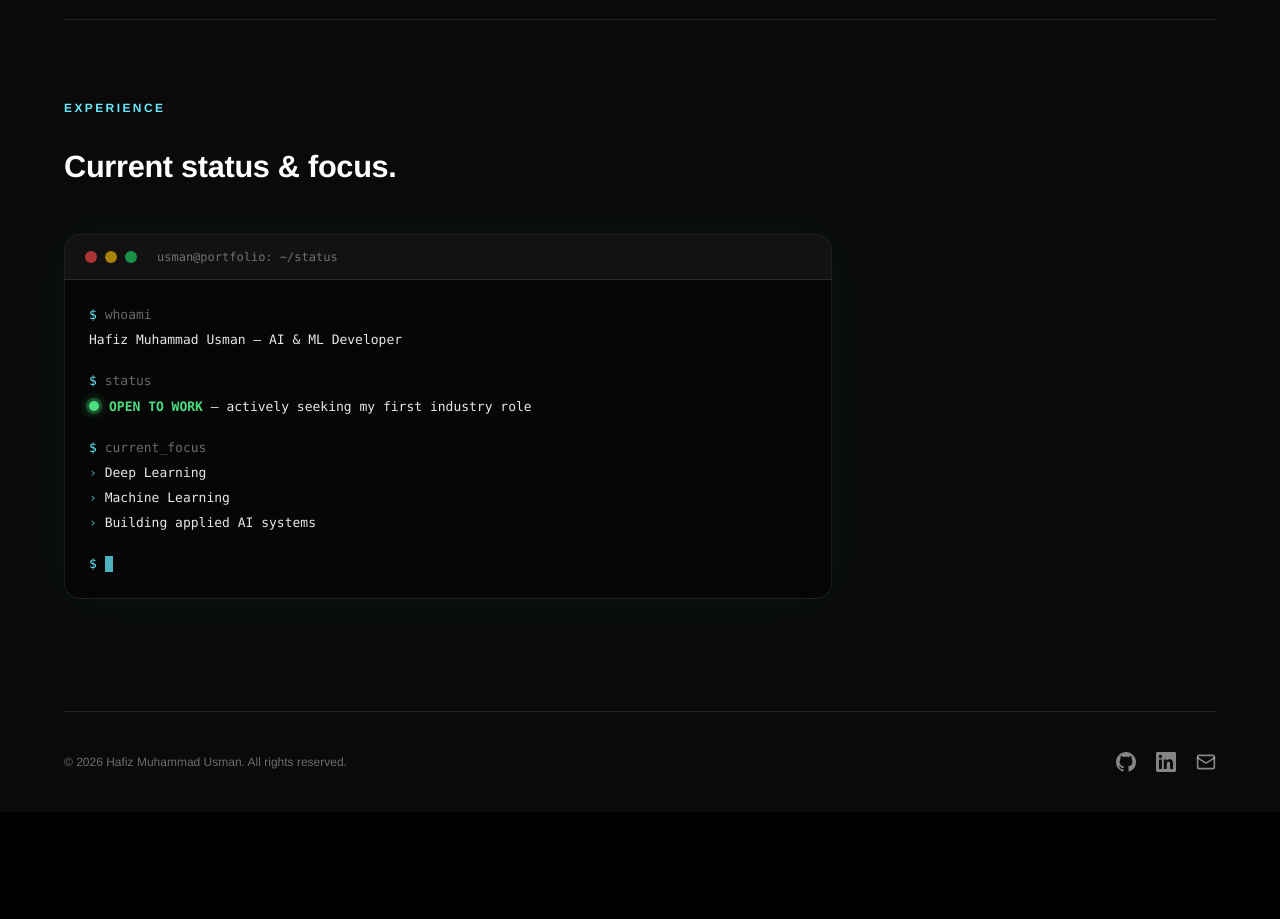
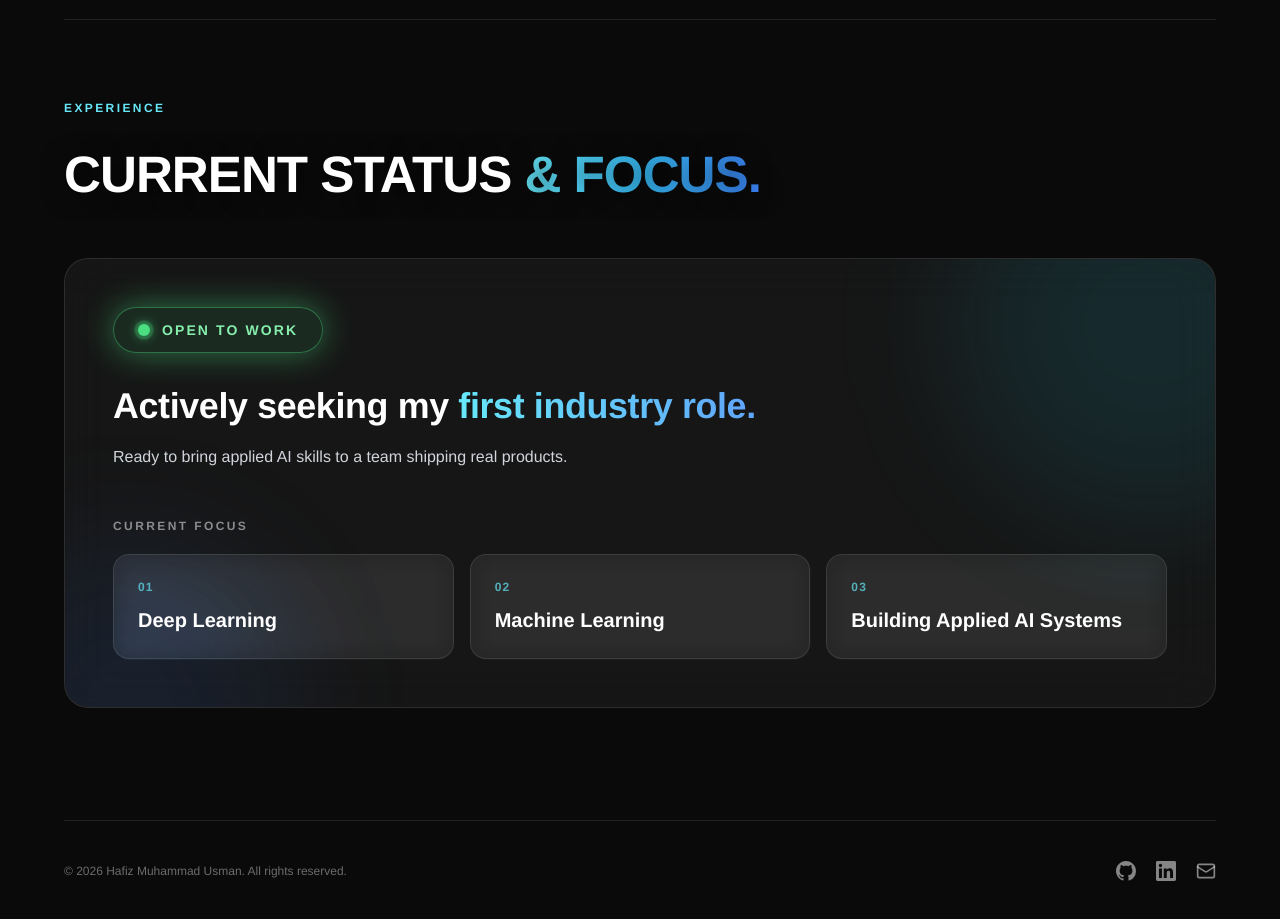
Before and after one commit to hmusman2804045-max/portfolio, a React (Vite) app: page / in a window 1280 px wide. Shown: the part 2680-3599 px from the top of the page. Before the commit the page ends 3492 px from the top, so only its background shows below. Built offline with nearby package versions, Linux system fonts and the light colour scheme; no server answers; a web font is replaced by a local one.

Commit message:
style: Redesign Experience section with premium glassmorphism card

```diff
--- a/src/components/Experience.tsx
+++ b/src/components/Experience.tsx
@@ -1,9 +1,12 @@
+import { motion } from 'framer-motion'
 import FadeUp from './FadeUp'
 
-/**
- * "Current Status & Focus" rendered as a live terminal window rather than a
- * corporate timeline — fits an early-career AI developer better.
- */
+const FOCUS_ITEMS = [
+  { index: '01', label: 'Deep Learning' },
+  { index: '02', label: 'Machine Learning' },
+  { index: '03', label: 'Building Applied AI Systems' },
+]
+
 export default function Experience() {
   return (
     <section
@@ -18,85 +21,105 @@ export default function Experience() {
         </FadeUp>
 
         <FadeUp delay={0.1}>
+          <h2
+            className="mt-8 max-w-3xl font-extrabold uppercase text-white [text-shadow:0_2px_24px_rgba(0,0,0,0.55)]"
+            style={{
+              fontSize: 'clamp(30px, 4vw, 56px)',
+              lineHeight: 1.05,
+              letterSpacing: '-0.02em',
+            }}
+          >
+            Current status{' '}
+            <span className="bg-gradient-to-r from-cyan-300 via-sky-400 to-blue-500 bg-clip-text text-transparent">
+              &amp; focus.
+            </span>
+          </h2>
+        </FadeUp>
+
+        <FadeUp delay={0.2} y={24}>
+          <motion.div
+            whileHover={{ scale: 1.01 }}
+            transition={{ duration: 0.3, ease: 'easeOut' }}
+            className="relative mt-14 overflow-hidden rounded-3xl border border-white/10 bg-white/5 p-12 backdrop-blur-xl max-[900px]:p-6"
+          >
+            {/* Ambient glow inside the card */}
+            <div
+              aria-hidden
+              className="pointer-events-none absolute -right-32 -top-32 h-96 w-96 rounded-full bg-cyan-400/10 blur-3xl"
+            />
+            <div
+              aria-hidden
+              className="pointer-events-none absolute -bottom-40 -left-24 h-80 w-80 rounded-full bg-blue-500/10 blur-3xl"
+            />
+
+            <div className="relative">
+              {/* Pulsating OPEN TO WORK badge */}
+              <motion.div
+                animate={{
+                  boxShadow: [
+                    '0 0 15px rgba(74,222,128,0.2)',
+                    '0 0 35px rgba(74,222,128,0.5)',
+                    '0 0 15px rgba(74,222,128,0.2)',
+                  ],
+                }}
+                transition={{
+                  duration: 2.4,
+                  repeat: Infinity,
+                  ease: 'easeInOut',
+                }}
+                className="inline-flex items-center gap-3 rounded-full border border-green-400/40 bg-green-400/10 px-6 py-3"
+              >
+                <span className="relative flex h-3 w-3 shrink-0">
+                  <span className="absolute inline-flex h-full w-full animate-ping rounded-full bg-green-400 opacity-60" />
+                  <span className="relative inline-flex h-3 w-3 rounded-full bg-green-400 shadow-[0_0_12px_rgba(74,222,128,0.9)]" />
+                </span>
+                <span className="text-sm font-bold uppercase tracking-[0.15em] text-green-300 max-[900px]:text-xs">
+                  Open to Work
+                </span>
+              </motion.div>
+
               <p
-            className="mt-8 max-w-3xl font-bold text-white"
+                className="mt-8 max-w-2xl font-bold text-white"
                 style={{
-              fontSize: 'clamp(22px, 2.4vw, 34px)',
-              lineHeight: 1.25,
+                  fontSize: 'clamp(24px, 2.8vw, 40px)',
+                  lineHeight: 1.2,
                   letterSpacing: '-0.01em',
                 }}
               >
-            Current status &amp; focus.
-          </p>
-        </FadeUp>
-
-        <FadeUp delay={0.2} y={24}>
-          <div className="mt-12 max-w-3xl overflow-hidden rounded-2xl border border-white/10 bg-black/40 shadow-[0_0_60px_rgba(34,211,238,0.06)] backdrop-blur-md">
-            {/* Title bar */}
-            <div className="flex items-center gap-2 border-b border-white/10 bg-white/5 px-5 py-3.5">
-              <span className="h-3 w-3 rounded-full bg-red-500/70" />
-              <span className="h-3 w-3 rounded-full bg-yellow-500/70" />
-              <span className="h-3 w-3 rounded-full bg-green-500/70" />
-              <span className="ml-3 font-mono text-xs text-white/40">
-                usman@portfolio: ~/status
-              </span>
-            </div>
-
-            {/* Terminal body */}
-            <div className="space-y-5 p-6 font-mono text-[13px] leading-relaxed max-[900px]:p-5 max-[900px]:text-xs">
-              <div>
-                <p className="text-white/40">
-                  <span className="text-cyan-300">$</span> whoami
-                </p>
-                <p className="mt-1 text-gray-200">
-                  Hafiz Muhammad Usman — AI &amp; ML Developer
-                </p>
-              </div>
-
-              <div>
-                <p className="text-white/40">
-                  <span className="text-cyan-300">$</span> status
-                </p>
-                <p className="mt-1 flex items-center gap-2.5 text-gray-200">
-                  {/* Pulsing "active" indicator */}
-                  <span className="relative flex h-2.5 w-2.5 shrink-0">
-                    <span className="absolute inline-flex h-full w-full animate-ping rounded-full bg-green-400 opacity-60" />
-                    <span className="relative inline-flex h-2.5 w-2.5 rounded-full bg-green-400 shadow-[0_0_12px_rgba(74,222,128,0.8)]" />
-                  </span>
-                  <span>
-                    <span className="font-semibold text-green-400">
-                      OPEN TO WORK
-                    </span>{' '}
-                    — actively seeking my first industry role
+                Actively seeking my{' '}
+                <span className="bg-gradient-to-r from-cyan-300 to-blue-400 bg-clip-text text-transparent">
+                  first industry role.
                 </span>
               </p>
-              </div>
 
-              <div>
-                <p className="text-white/40">
-                  <span className="text-cyan-300">$</span> current_focus
+              <p className="mt-4 max-w-xl text-base leading-relaxed text-gray-300 max-[900px]:text-sm">
+                Ready to bring applied AI skills to a team shipping real
+                products.
               </p>
-                <ul className="mt-1 space-y-1 text-gray-200">
-                  <li>
-                    <span className="text-cyan-300/70">›</span> Deep Learning
-                  </li>
-                  <li>
-                    <span className="text-cyan-300/70">›</span> Machine
-                    Learning
-                  </li>
-                  <li>
-                    <span className="text-cyan-300/70">›</span> Building
-                    applied AI systems
-                  </li>
-                </ul>
-              </div>
 
-              <p className="flex items-center gap-1 text-white/40">
-                <span className="text-cyan-300">$</span>
-                <span className="ml-1 inline-block h-4 w-2 animate-pulse bg-cyan-300/80" />
+              {/* Current focus tiles */}
+              <p className="mt-12 text-xs font-semibold uppercase tracking-[0.2em] text-white/50">
+                Current Focus
               </p>
+              <div className="mt-5 grid grid-cols-1 gap-4 md:grid-cols-3">
+                {FOCUS_ITEMS.map((item) => (
+                  <motion.div
+                    key={item.index}
+                    whileHover={{ y: -5 }}
+                    transition={{ duration: 0.25, ease: 'easeOut' }}
+                    className="cursor-default rounded-2xl border border-white/10 bg-white/5 p-6 backdrop-blur-md transition-colors duration-300 hover:border-cyan-400/50 hover:bg-cyan-400/10 hover:shadow-[0_0_30px_rgba(34,211,238,0.2)]"
+                  >
+                    <p className="text-xs font-bold tracking-widest text-cyan-300/70">
+                      {item.index}
+                    </p>
+                    <p className="mt-3 text-xl font-bold leading-snug text-white max-[900px]:text-lg">
+                      {item.label}
+                    </p>
+                  </motion.div>
+                ))}
               </div>
             </div>
+          </motion.div>
         </FadeUp>
       </div>
     </section>
```
Lines whose indentation alone changed are shown as unchanged.
